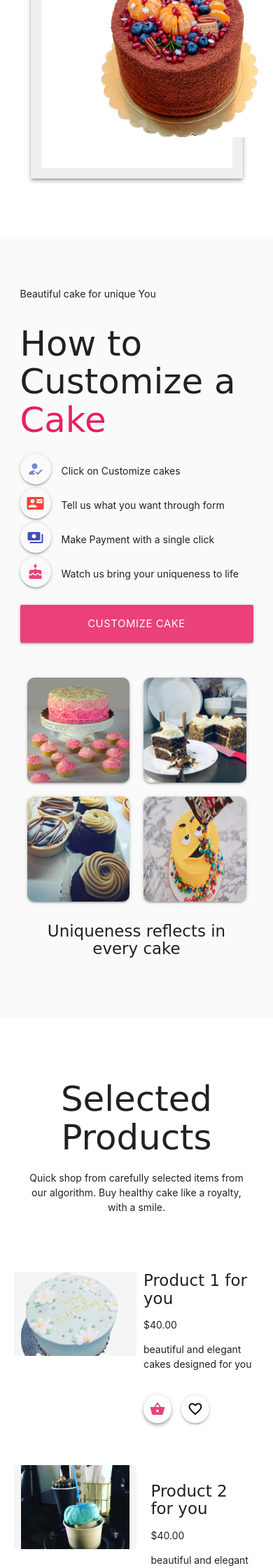
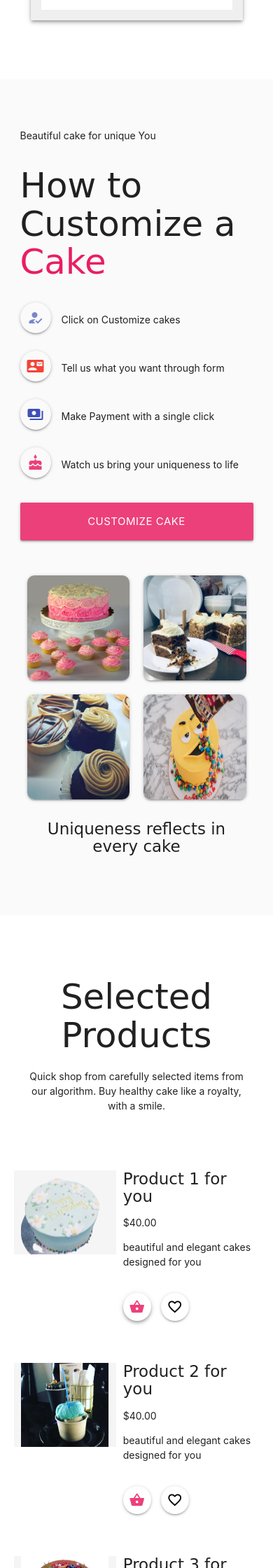
Before and after one commit to ndmichael/cakecasa, a Django app: page / in a window 390 px wide; the page is wider, and only the part inside the window is pictured. Shown: the part 2760-5000 px from the top of that part at 70% size. Run offline with Django 3.2, Linux system fonts and the light colour scheme; some web fonts are replaced.

Commit message:
fixed templates for small screens

```diff
--- a/casa/templates/casa/index.html
+++ b/casa/templates/casa/index.html
@@ -4,7 +4,7 @@
 {% block content %}
 
 <!-- Slider landing page -->
-<section id="landing-page" style="min-height: 80vh; height: 100%; padding-top: 10vh; position: relative;">
+<section id="landing-page">
     <!-- <span style="position: absolute; top: 0; left: 0; width: 100%; height: 100%; background: rgb(239 239 239 / 70%); padding: 0 !important;
      clip-path: circle(50% at 100% 50%); z-index: -1;"></span> -->
 
@@ -22,20 +22,18 @@
                         Quod minima, architecto a enim praesentium cum quis perspiciatis nisi!
                     </p>
                     <span class="" style="padding-top: 40px !important; display: inline-block; ">
-                        <a href="{% url 'casa:cake_list' %}" class="btn btn-large pink waves-effect waves-light lighten-1">
+                        <a href="{% url 'casa:cake_list' %}"
+                            class="btn btn-large pink waves-effect waves-light lighten-1">
                             Shop Cake Today
                         </a>
                     </span>
                 </div>
             </div>
             <div class="col s12 m6 l6 ">
-                <div class="" style="
-                /* clip-path: polygon(50% 0%, 90% 20%, 100% 60%, 75% 100%, 25% 100%, 0% 60%, 10% 20%); */
-                transform: translate(200px,50px);">
+                <div class="img-div">
 
                     <img src="{% static 'casa/images/132174320_10157648337310753_2905210775196644942_n.jpg' %}"
-                        class=" responsive-img z-depth-3"
-                        style="min-height: 100%; height: 500px; width: 100% !important; object-fit: cover;" />
+                        class=" responsive-img z-depth-3" />
                 </div>
             </div>
         </div>
@@ -57,7 +55,7 @@
                     Lorem ipsum dolor sit amet, consectetur adipisicing elit.
                 </p>
             </div>
-            <div class="col s12 m4 offer">
+            <div class="col s12 m6 l4 offer">
                 <a href="{% url 'casa:cake_list' %}" class="  product-cc  z-depth-2">
                     <h3 class="">
                         Cakes
@@ -71,7 +69,7 @@
                 </a>
             </div>
 
-            <div class="col m4 offer">
+            <div class="col s12 m6 l4 offer">
                 <a href="{% url 'casa:milkshakes' %}" class=" product-cc z-depth-2">
                     <h3 class="">
                         Milk Shakes
@@ -85,7 +83,7 @@
                 </a>
             </div>
 
-            <div class="col s12 m4 offer">
+            <div class="col s12 m6 m4 center-align offer">
                 <a href="#" class="product-cc  z-depth-2">
                     <h3 class="">
                         Snacks
@@ -110,10 +108,10 @@
     <div class=" container">
         <div class="row">
             <div class="col s12 m5 how-to">
-                <div>
                 <p style="padding: 0 !important;">Beautiful cake for unique You</p>
-                    <h2 class="" style="padding: 0 !important;">
-                        How to Customize a <span class="lighten-2 pink-text">Cake</span>
+                <h2 class="">
+                    How to Customize a
+                    <span class="lighten-2 pink-text">Cake</span>
                 </h2>
                 <span>
                     <i class="material-icons indigo-text text-lighten-2 rounded z-depth-1 left">
@@ -155,8 +153,6 @@
                     <a href="#" class=" btn btn-block btn-large pink lighten-1">
                         Customize Cake
                     </a>
-                    </div>
-
                 </div>
             </div>
 
@@ -207,20 +203,20 @@
             </div>
         </div>
 
-        <div class="row" style="padding-bottom: 50px;">
+        <div class="row">
             <div class="col s12 m6 ">
                 <div class="items">
                     <div class="row">
-                        <div class="col s6 m6 grey lighten-4">
+                        <div class="col s5 m6 grey lighten-4">
                             <img src="{% static 'casa/images/cakes2-removebg-preview.png' %}" class=" responsive-img" />
                         </div>
-                        <div class="col s6 m6" style="padding: 0; margin: 0;">
-                            <div class="item-details">
+                        <div class="col s7 m6 item-details">
                             <h5>Product 1 for you</h5>
                             <p>&#36;40.00</p>
                             <p>beautiful and elegant cakes designed for you</p>
                             <span class="" style="padding-top: 20px !important; display: inline-block;">
-                                    <a href="#" class=" tooltipped btn-floating white pulse z-depth-2" data-tooltip="add to basket">
+                                <a href="#" class=" tooltipped btn-floating white pulse z-depth-2"
+                                    data-tooltip="add to basket">
                                     <i class=" material-icons pink-text text-lighten-1 ">
                                         shopping_basket
                                     </i>
@@ -235,23 +231,22 @@
                         </div>
                     </div>
                 </div>
-                </div>
 
             </div>
 
             <div class="col s12 m6">
                 <div class="items">
                     <div class="row">
-                        <div class="col s6 m6 grey lighten-4">
+                        <div class="col s5 m6 grey lighten-4">
                             <img src="{% static 'casa/images/dunno2.jpg' %}" class=" responsive-img left" />
                         </div>
-                        <div class="col s6 m6">
-                            <div style="padding: 10px 0 0 10px; width: 100%;">
+                        <div class="col s7 m6 item-details">
                             <h5>Product 2 for you</h5>
                             <p>&#36;40.00</p>
                             <p>beautiful and elegant cakes designed for you</p>
                             <span class="" style="padding-top: 20px !important; display: inline-block;">
-                                    <a href="#" class=" tooltipped btn-floating white pulse z-depth-1" data-tooltip="add to basket">
+                                <a href="#" class=" tooltipped btn-floating white pulse z-depth-1"
+                                    data-tooltip="add to basket">
                                     <i class=" material-icons pink-text text-lighten-1 ">
                                         shopping_basket
                                     </i>
@@ -265,60 +260,24 @@
                             </span>
                         </div>
                     </div>
-                    </div>
 
                 </div>
             </div>
-        </div> <!-- end of the first row for selected products-->
 
-        <div class="row">
             <div class="col s12 m6 ">
                 <div class="items">
                     <div class="row">
-                        <div class="col s6 m6 grey lighten-4">
+                        <div class="col s5 m6 grey lighten-4">
                             <img src="{% static 'casa/images/eugene-kuznetsov-Dkenkd-lwkc-unsplash.jpg' %}"
                                 class=" responsive-img" />
                         </div>
-                        <div class="col s6 m6" style="padding: 0; margin: 0;">
-                            <div class="item-details ">
+                        <div class="col s7 m6 item-details">
                             <h5>Product 3 for you</h5>
                             <p>&#36;40.00</p>
                             <p>beautiful and elegant cakes designed for you</p>
                             <span class="" style="padding-top: 20px !important; display: inline-block;">
-                                    <a href="#" class=" tooltipped btn-floating white pulse z-depth-1" data-tooltip="add to basket">
-                                        <i class=" material-icons pink-text text-lighten-1 ">
-                                            shopping_basket
-                                        </i>
-                                    </a>
-                                    <a href="#" class=" tooltipped btn-floating white" data-tooltip="add to wishlist"
-                                        style="display: inline-block; margin: 0 10px;">
-                                        <i class=" material-icons black-text text-lighten-5 z-depth-1">
-                                            favorite_border
-                                        </i>
-                                    </a>
-                                </span>
-                            </div>
-                        </div>
-                    </div>
-                </div>
-
-            </div>
-
-            <div class="col s12 m6">
-                <div class="items">
-                    <div class="row">
-                        <div class="col s6 m6 grey lighten-4 ">
-                            <img src="{% static 'casa/images/tyler-coleman-FtWQhwpe1qc-unsplash.jpg' %}"
-                                class=" responsive-img left" />
-                        </div>
-                        <div class="col s6 m6">
-                            <div style="padding: 10px 0 0 10px; width: 100%;">
-                                <h5>Product 4 for you</h5>
-                                <p>&#36;40.00</p>
-                                <p>beautiful and elegant cakes designed for you</p>
-                                <span class="" style="padding-top: 20px !important; display: inline-block;" >
-                                    <a href="#" class=" tooltipped btn-floating white pulse z-depth-1" data-tooltip="add to basket"
-                                >
+                                <a href="#" class=" tooltipped btn-floating white pulse z-depth-1"
+                                    data-tooltip="add to basket">
                                     <i class=" material-icons pink-text text-lighten-1 ">
                                         shopping_basket
                                     </i>
@@ -335,13 +294,44 @@
                 </div>
 
             </div>
+
+            <div class="col s12 m6">
+                <div class="items">
+                    <div class="row">
+                        <div class="col s5 m6 grey lighten-4 ">
+                            <img src="{% static 'casa/images/tyler-coleman-FtWQhwpe1qc-unsplash.jpg' %}"
+                                class=" responsive-img left" />
+                        </div>
+                        <div class="col s7 m6 item-details">
+                            <h5>Product 4 for you</h5>
+                            <p>&#36;40.00</p>
+                            <p>beautiful and elegant cakes designed for you</p>
+                            <span class="" style="padding-top: 20px !important; display: inline-block;">
+                                <a href="#" class=" tooltipped btn-floating white pulse z-depth-1"
+                                    data-tooltip="add to basket">
+                                    <i class=" material-icons pink-text text-lighten-1 ">
+                                        shopping_basket
+                                    </i>
+                                </a>
+                                <a href="#" class=" tooltipped btn-floating white" data-tooltip="add to wishlist"
+                                    style="display: inline-block; margin: 0 10px;">
+                                    <i class=" material-icons black-text text-lighten-5 z-depth-1">
+                                        favorite_border
+                                    </i>
+                                </a>
+                            </span>
                         </div>
                     </div>
+
+                </div>
+            </div>
+
+        </div> <!-- end of the first row for selected products-->
     </div>
 </section>
 
 <!-- Our shop Parallax -->
-<section class=" parallax-container">
+<section class=" parallax-container hide-on-med-only">
     <div class="parallax">
         <img src="{% static 'casa/images/tyler-coleman-FtWQhwpe1qc-unsplash.jpg' %}" class=" responsive-img left" />
     </div>
@@ -350,16 +340,16 @@
 
 
 <!-- address section -->
-<section>
+<section id="address">
     <div class="container">
-        <div class="row" style="padding: 4em 0;" style="margin: 0;">
-            <div class="col s6 m6 ">
+        <div class="row">
+            <div class="col s12 m6 ">
                 <img src="{% static 'casa/images/124893704_10157566725785753_2825119112175836310_n.jpg' %}"
                     class="z-depth-4 responsive-img left"
-                    style="object-fit: cover; object-position: top; height: 450px; width: 100%;" />
+                     />
             </div>
 
-            <div class="col s6 m6 center">
+            <div class="col s12 m6 center">
                 <h3>
                     Shop With Us
                 </h3>
@@ -452,10 +442,10 @@
 
 </section>
 
-<section id="clients-section" style="padding: 4em;">
+<section id="clients-section" >
     <div class="container">
         <div class="row">
-            <div class="col s12 m12 center">
+            <div class="col s12 center" style="width: 100%;">
                 <h3>
                     Our Top <i class=" pink-text">Clients</i> Worldwide
                 </h3>
@@ -466,35 +456,35 @@
             </div>
         </div>
         <div class="row" style="padding-top: 20px;">
-            <div class="col s6 m2 offset-m3">
+            <div class="col s4 m2 offset-m3">
                 <img src="{% static 'casa/images/logos/attachment_11.jpeg' %}" class=" responsive-img z-depth-3"
-                    style="width: 100%; height: 150px;" />
+                     />
             </div>
-            <div class="col s6 m2">
+            <div class="col s4 m2">
                 <img src="{% static 'casa/images/logos/songkick.jpg' %}" class=" responsive-img z-depth-3"
-                    style="width: 100%; height: 150px;  z-index: 30 !important;" />
+                     />
             </div>
-            <div class="col s6 m2">
+            <div class="col s4 m2">
                 <img src="{% static 'casa/images/logos/Woolworths-logo.png' %}" class=" responsive-img circle z-depth-3"
-                    style="width: 100%; height: 150px;  z-index: 30 !important;" />
+                     />
             </div>
         </div>
         <div class="row" style="padding-top: 20px;">
             <div class="col s6 m2 offset-m2">
                 <img src="{% static 'casa/images/logos/Channel-9-logo.png' %}" class=" responsive-img z-depth-3"
-                    style="width: 100%; height: 150px;" />
+                     />
             </div>
             <div class="col s6 m2">
                 <img src="{% static 'casa/images/logos/chatme.png' %}" class=" responsive-img z-depth-3"
-                    style="width: 100%; height: 150px;  z-index: 30 !important;" />
+                     />
             </div>
             <div class="col s6 m2">
                 <img src="{% static 'casa/images/logos/City-of-Melb-logo.png' %}" class=" responsive-img z-depth-3"
-                    style="width: 100%; height: 150px;  z-index: 30 !important;" />
+                     />
             </div>
             <div class="col s6 m2">
                 <img src="{% static 'casa/images/logos/Qantas-logo.png' %}" class=" responsive-img z-depth-3"
-                    style="width: 100%; height: 150px;  z-index: 30 !important;" />
+                    />
             </div>
         </div>
 
```
Lines whose indentation alone changed are shown as unchanged.
